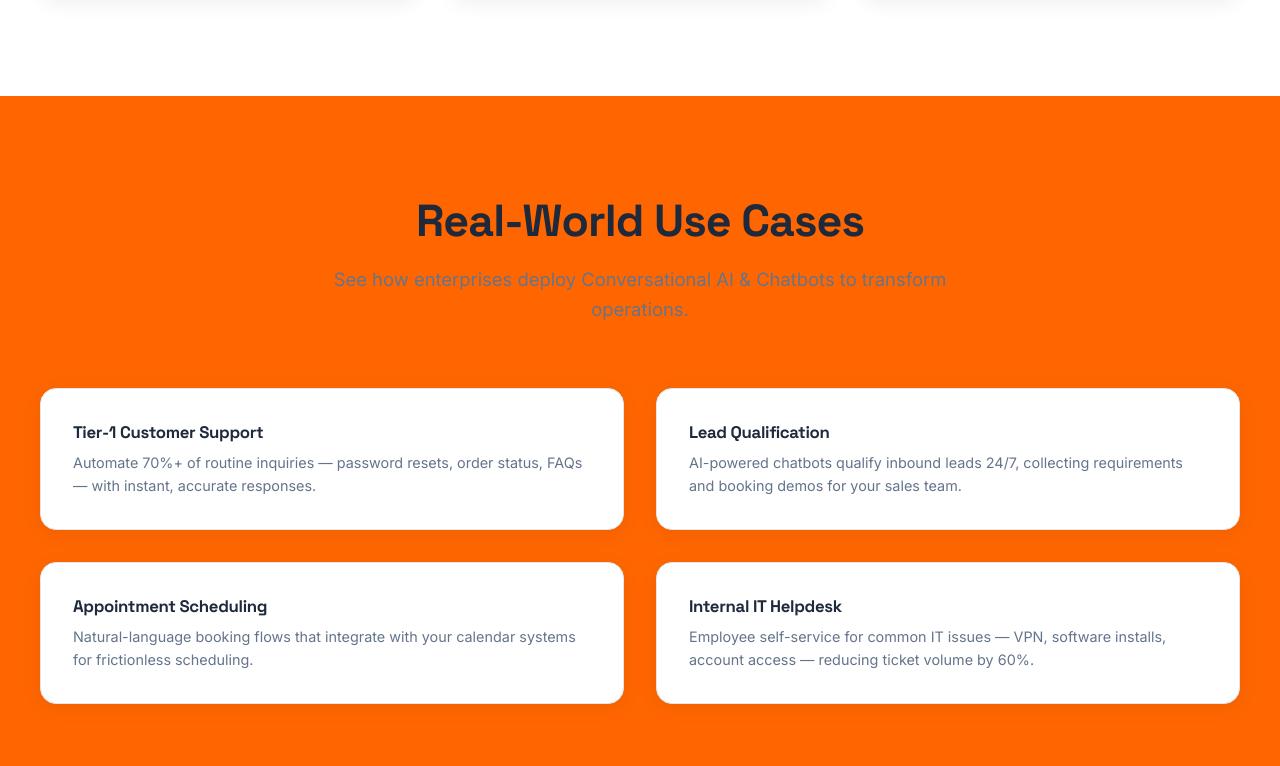
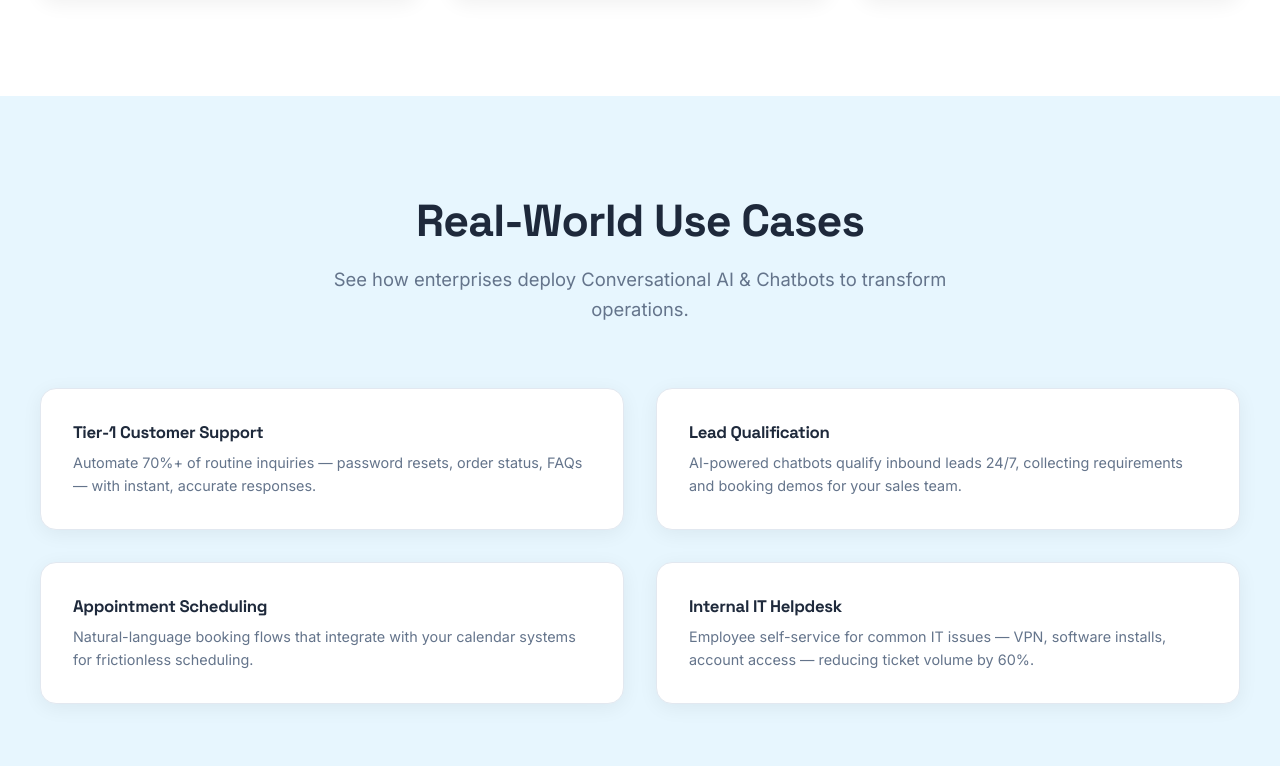
Before and after one commit to devr01499-ui/test-3, a Next.js app: page /ai-technology/conversational-ai in a window 1280 px wide. Shown: the part 1414-2180 px from the top of the page. Built offline with nearby package versions, Linux system fonts and the light colour scheme.

Commit message:
fix: updated colors to sky blue glass and fixed globe

```diff
--- a/src/app/globals.css
+++ b/src/app/globals.css
@@ -3,7 +3,7 @@
   /* Vibrant Corporate Palette */
   --electric-blue: #0ea5e9;
   --electric-blue-deep: #0284c7;
-  --sky-blue-light: #ff6600;
+  --sky-blue-light: rgba(186, 230, 253, 0.6);
 
   --emerald-green: #10b981;
   --emerald-vibrant: #059669;
@@ -16,7 +16,7 @@
 
   /* Neutral Palette (Optimized for Clear Sky Aesthetic) */
   --white: #ffffff;
-  --soft-gray: #ff6600; /* Bright Orange Shaded Background */
+  --soft-gray: rgba(186, 230, 253, 0.35); /* Clear Sky Blue Glass */
   --medium-gray: #64748b;
   --charcoal: #1e293b;
   --charcoal-deep: #0f172a;
--- a/src/components/Home/PresenceMap.tsx
+++ b/src/components/Home/PresenceMap.tsx
@@ -60,7 +60,7 @@ export function PresenceMap() {
 
           <div style={{ position: "relative", height: "600px", background: "var(--white)", borderRadius: "24px", border: "1px solid var(--border)", boxShadow: "var(--shadow-level-3)", overflow: "hidden" }}>
              {/* 3D INTERACTIVE GLOBE */}
-             <div style={{ position: "absolute", inset: 0, opacity: 0.05, backgroundImage: "radial-gradient(var(--sunrise-amber) 1px, transparent 1px)", backgroundSize: "20px 20px" }} />
+             <div style={{ position: "absolute", inset: 0, opacity: 0.05, backgroundImage: "radial-gradient(var(--electric-blue) 1px, transparent 1px)", backgroundSize: "20px 20px" }} />
 
              <GlobeVisual />
 
--- a/src/components/Shared/GlobeVisual.tsx
+++ b/src/components/Shared/GlobeVisual.tsx
@@ -26,8 +26,8 @@ export function GlobeVisual() {
       mapSamples: 16000,
       mapBrightness: 6,
       baseColor: [0.95, 0.95, 0.95],
-      markerColor: [1, 0.4, 0], // Bright Orange
-      glowColor: [1, 0.9, 0.8],
+      markerColor: [0.05, 0.65, 0.91], // Electric Blue markers
+      glowColor: [0.73, 0.90, 0.99], // Clear Sky Blue glow
       markers: [
         { location: [37.7749, -122.4194], size: 0.06 },
         { location: [40.7128, -74.0060], size: 0.08 },
```
